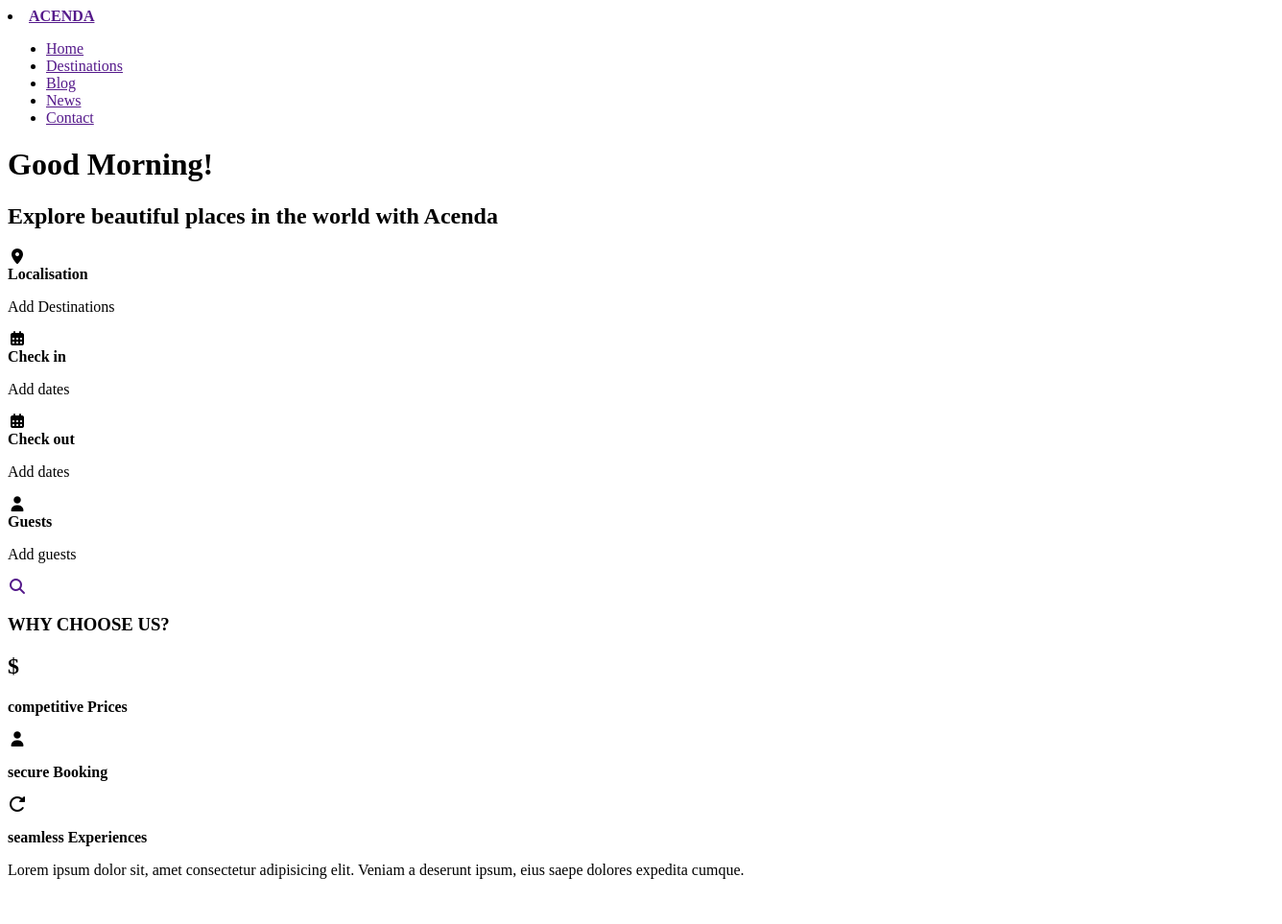
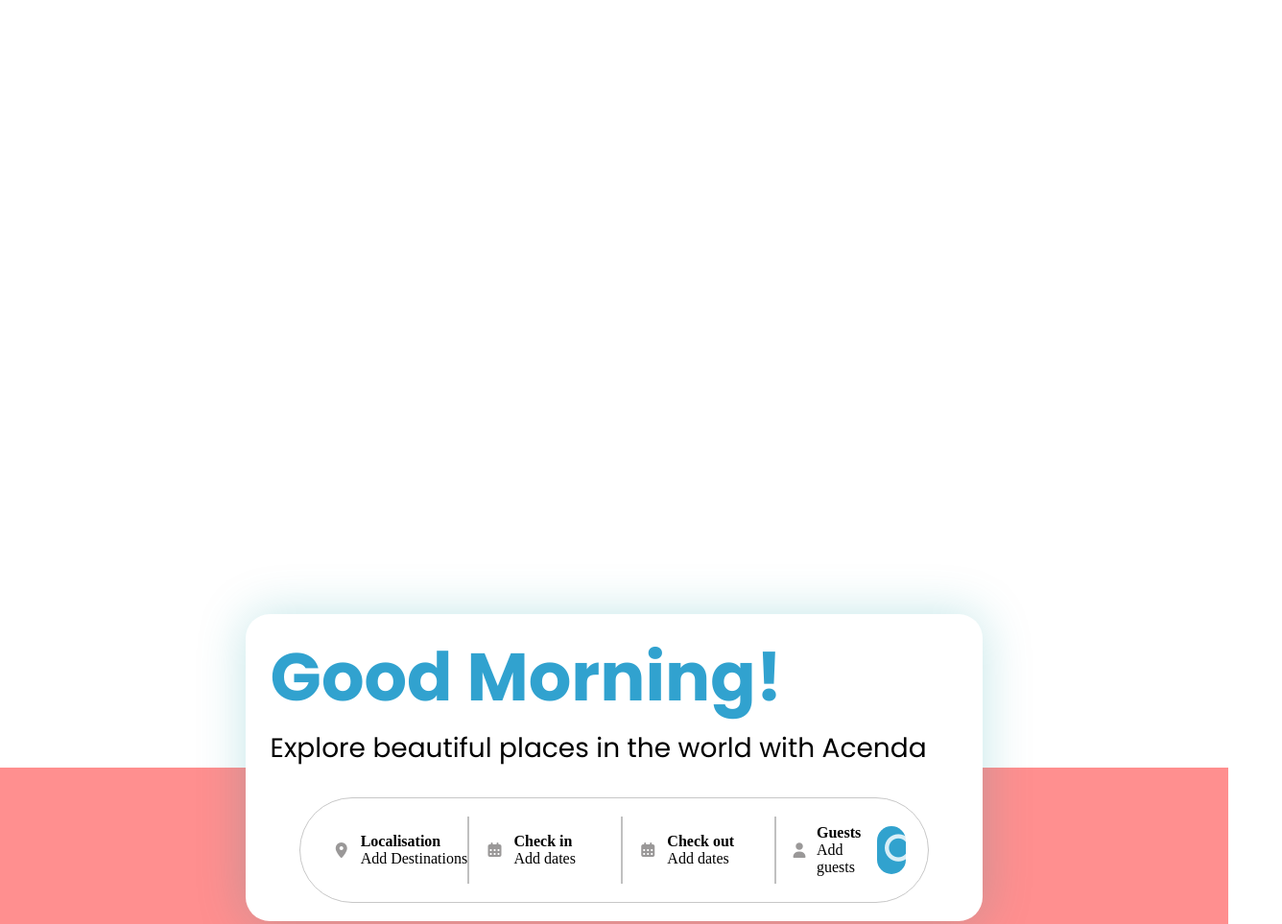
Before and after one commit to azizprince027-sudo/ACEDA, a plain HTML site: page index.html in a window 1280 px wide. Shown: the top 963 px of the page at 96% size, 1336 px wide, since content can reach past the window. Before the commit the page ends 924 px from the top, so only its background shows below. Drawn offline with Linux system fonts and the light colour scheme; a web font is replaced by a local one.

Commit message:
renomement des fichier

```diff
--- a/index.html
+++ b/index.html
@@ -4,7 +4,7 @@
 <head>
     <meta charset="UTF-8">
     <meta name="viewport" content="width=device-width, initial-scale=1.0">
-    <link rel="stylesheet" href="ACENDA.css">
+    <link rel="stylesheet" href="style.css">
     <link rel="preconnect" href="https://fonts.googleapis.com">
     <link rel="preconnect" href="https://fonts.gstatic.com" crossorigin>
     <link href="https://fonts.googleapis.com/css2?family=Google+Sans:ital,opsz,wght@0,17..18,400..700;1,17..18,400..700&family=Poppins:ital,wght@0,100;0,200;0,300;0,400;0,500;0,600;0,700;0,800;0,900;1,100;1,200;1,300;1,400;1,500;1,600;1,700;1,800;1,900&display=swap"
```
